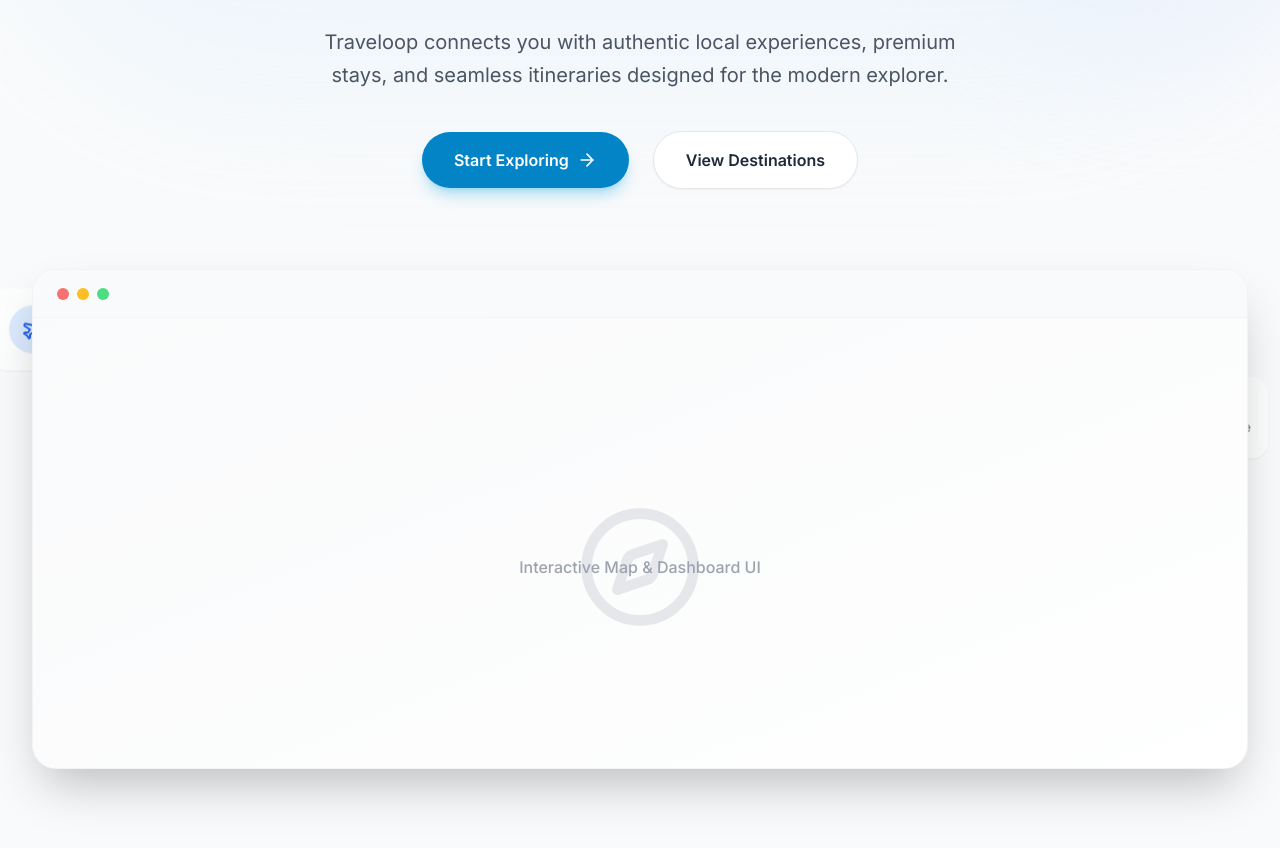
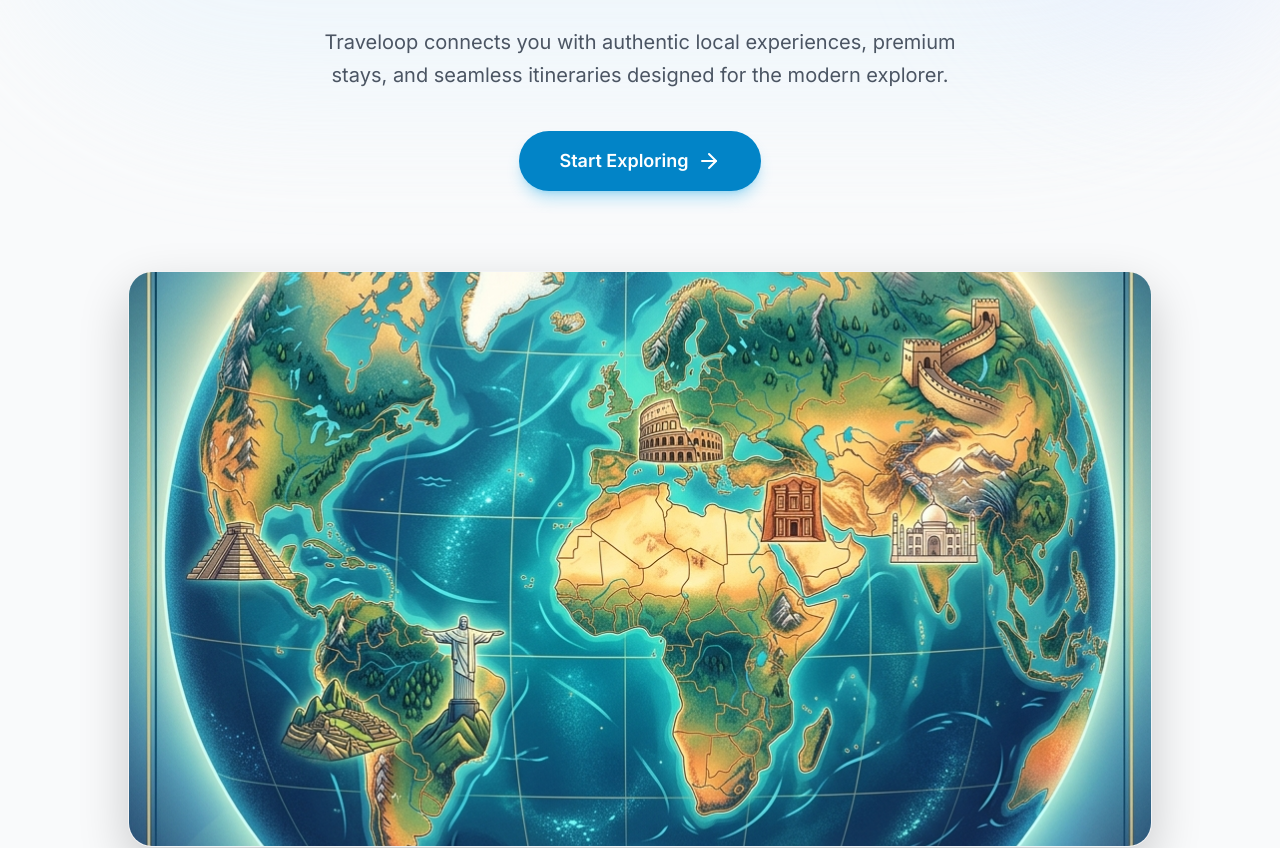
Before and after one commit to VaibhavSarsawat44/hackathon-project, a React app in the folder frontend/: page / in a window 1280 px wide. Shown: the part 460-1308 px from the top of the page. Built offline with nearby package versions, Linux system fonts and the light colour scheme; the HTML template or start-up script is replaced by a standard one.

Commit message:
Auto-sync: update files

```diff
--- a/frontend/src/components/home/HeroSection.jsx
+++ b/frontend/src/components/home/HeroSection.jsx
@@ -1,5 +1,5 @@
 import { motion } from 'framer-motion';
-import { ArrowRight, Plane, Map, Compass } from 'lucide-react';
+import { ArrowRight } from 'lucide-react';
 import { Link } from 'react-router-dom';
 
 const HeroSection = () => {
@@ -42,71 +42,28 @@
           </motion.p>
 
           <motion.div
-            className="flex flex-col sm:flex-row justify-center items-center space-y-4 sm:space-y-0 sm:space-x-6"
+            className="flex justify-center items-center"
             initial={{ opacity: 0, y: 20 }}
             animate={{ opacity: 1, y: 0 }}
             transition={{ duration: 0.5, delay: 0.3 }}
           >
-            <Link to="/login" className="w-full sm:w-auto bg-primary-600 hover:bg-primary-700 text-white px-8 py-4 rounded-full font-semibold transition-all shadow-lg shadow-primary-500/30 flex items-center justify-center group">
+            <Link to="/login" className="w-full sm:w-auto bg-primary-600 hover:bg-primary-700 text-white px-10 py-4 rounded-full font-semibold transition-all shadow-lg shadow-primary-500/30 flex items-center justify-center group text-lg">
               Start Exploring
-              <ArrowRight className="ml-2 group-hover:translate-x-1 transition-transform" size={20} />
+              <ArrowRight className="ml-2 group-hover:translate-x-1 transition-transform" size={24} />
             </Link>
-            <a href="#features" className="w-full sm:w-auto bg-white hover:bg-gray-50 text-gray-800 px-8 py-4 rounded-full font-semibold transition-all shadow-sm border border-gray-200 flex items-center justify-center">
-              View Destinations
-            </a>
           </motion.div>
         </div>
 
-        {/* Floating elements to give the SaaS vibe */}
-        <div className="mt-20 relative hidden lg:block">
+        {/* 7 Wonders Map Section */}
+        <div className="mt-20 relative w-full flex justify-center">
           <motion.div
-            className="absolute -left-10 top-10 glass p-4 rounded-2xl flex items-center space-x-4 animate-bounce"
-            style={{ animationDuration: '4s' }}
-            initial={{ opacity: 0, x: -20 }}
-            animate={{ opacity: 1, x: 0 }}
-            transition={{ delay: 0.8 }}
-          >
-            <div className="bg-blue-100 p-3 rounded-full text-blue-600">
-              <Plane size={24} />
-            </div>
-            <div>
-              <p className="font-semibold text-sm">Flight Booked</p>
-              <p className="text-xs text-gray-500">To Tokyo, Japan</p>
-            </div>
-          </motion.div>
-
-          <motion.div
-            className="absolute -right-5 top-32 glass p-4 rounded-2xl flex items-center space-x-4 animate-bounce"
-            style={{ animationDuration: '5s' }}
-            initial={{ opacity: 0, x: 20 }}
-            animate={{ opacity: 1, x: 0 }}
-            transition={{ delay: 1 }}
-          >
-            <div className="bg-emerald-100 p-3 rounded-full text-emerald-600">
-              <Map size={24} />
-            </div>
-            <div>
-              <p className="font-semibold text-sm">New Itinerary</p>
-              <p className="text-xs text-gray-500">Alpine Adventure</p>
-            </div>
-          </motion.div>
-
-          <motion.div
-            className="w-full h-[500px] rounded-3xl overflow-hidden shadow-2xl border border-gray-200/50 relative bg-white"
+            className="w-full max-w-5xl rounded-3xl overflow-hidden shadow-[0_20px_50px_rgba(0,0,0,0.2)] border border-gray-200/50 relative bg-white aspect-video"
             initial={{ opacity: 0, y: 40 }}
             animate={{ opacity: 1, y: 0 }}
             transition={{ duration: 0.7, delay: 0.5 }}
+            whileHover={{ scale: 1.02 }}
           >
-            {/* Dashboard Mockup Placeholder */}
-            <div className="w-full h-12 bg-gray-50 border-b border-gray-100 flex items-center px-6 space-x-2">
-              <div className="w-3 h-3 rounded-full bg-red-400"></div>
-              <div className="w-3 h-3 rounded-full bg-amber-400"></div>
-              <div className="w-3 h-3 rounded-full bg-green-400"></div>
-            </div>
-            <div className="p-8 h-full bg-gradient-to-br from-gray-50 to-white flex items-center justify-center">
-              <Compass className="text-gray-200 w-32 h-32" />
-              <p className="absolute text-gray-400 font-medium">Interactive Map & Dashboard UI</p>
-            </div>
+            <img src="/wonders-map.png" alt="7 Wonders World Map" className="w-full h-full object-cover" />
           </motion.div>
         </div>
       </div>
```
